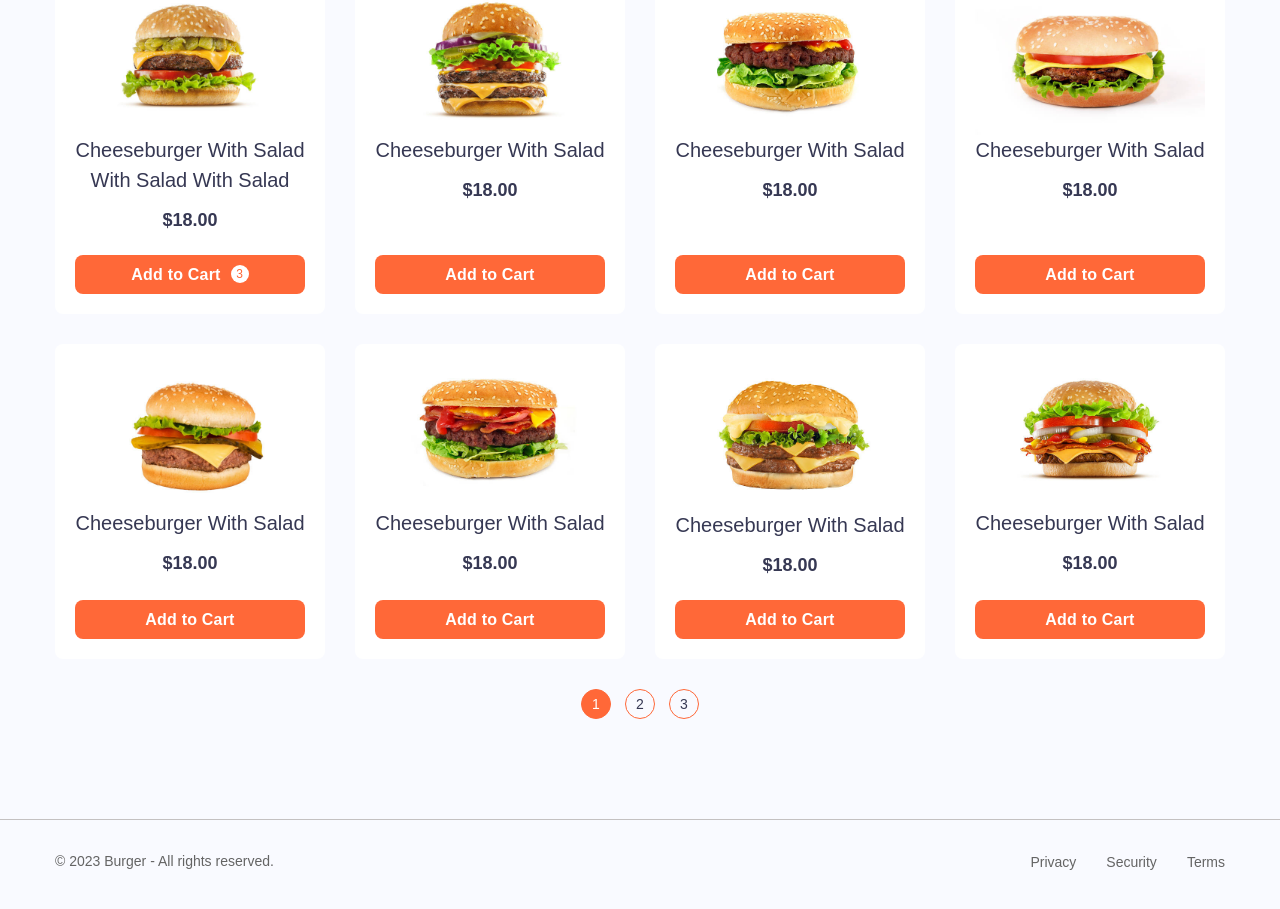
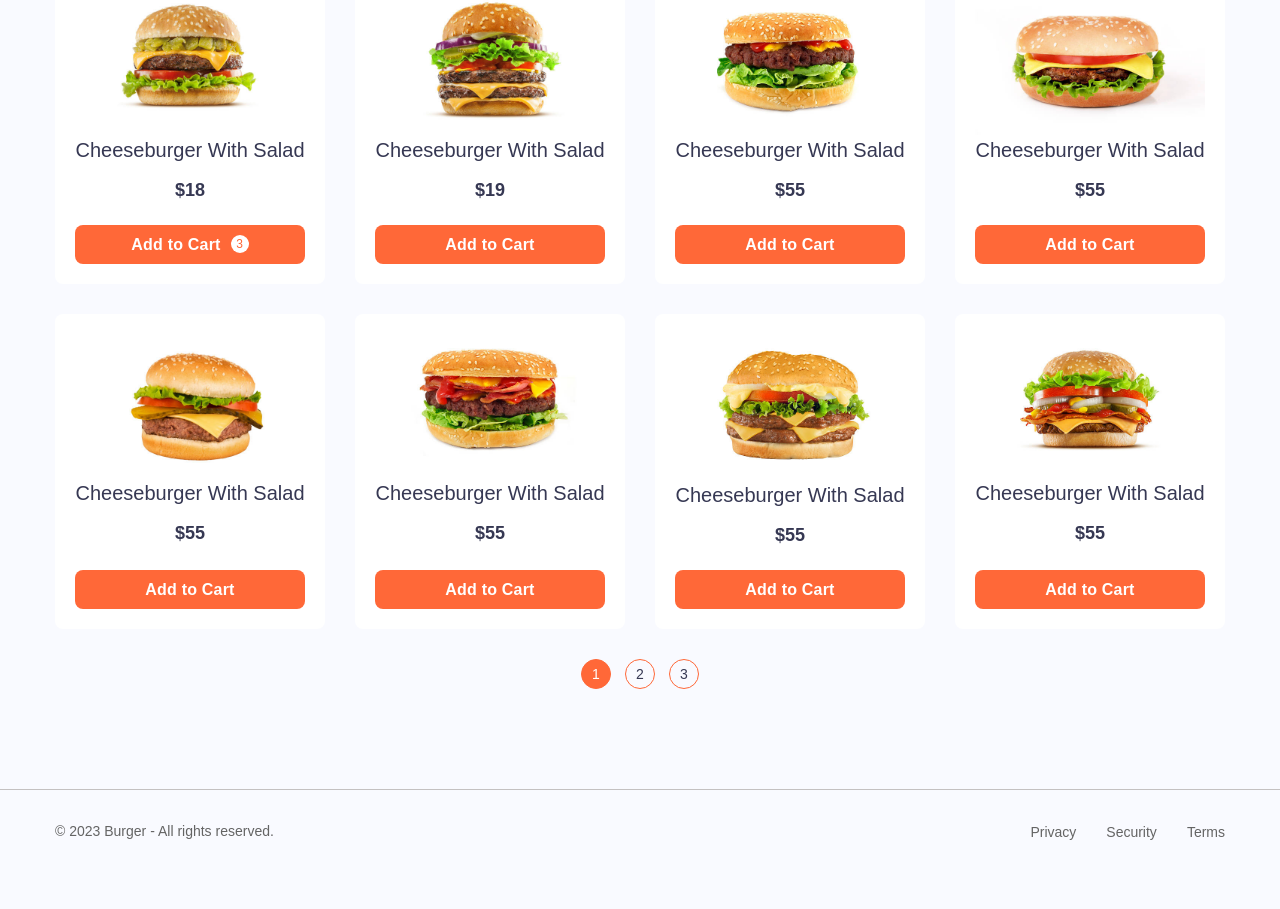
Before and after one commit to Art-Line/react-burger, a React (Create React App) app: page / in a window 1280 px wide. Shown: the part 775-1684 px from the top of the page. After the commit the page ends 1657 px from the top, so only its background shows below. Built offline with nearby package versions, Linux system fonts and the light colour scheme.

Commit message:
create components from main page, props for goods

```diff
--- /dev/null
+++ b/src/components/CatalogItem.jsx
@@ -0,0 +1,14 @@
+function CatalogItem({img, title, price, count}) {
+    return (
+        <div className="catalog-item">
+            <article className="catalog-item__box">
+                <img className="img-responsive" src={img}/>
+                <h3 className="catalog-item__title">{title}</h3>
+                <p className="catalog-item__price">${price}</p>
+                <button className="btn btn_block catalog-item__btn" type="button">Add to Cart {count && <span>{count}</span>}</button>
+            </article>
+        </div>
+    )
+}
+
+export default CatalogItem;
--- /dev/null
+++ b/src/components/Filters.jsx
@@ -0,0 +1,12 @@
+function Filters() {
+    return (
+        <ul className="filters">
+            <li><button className="filters__btn active" type="button">All burgers</button></li>
+            <li><button className="filters__btn" type="button">Simple burgers</button></li>
+            <li><button className="filters__btn" type="button">Double burgers</button></li>
+            <li><button className="filters__btn" type="button">Veggie burgers</button></li>
+            <li><button className="filters__btn" type="button">Spicy burgers</button></li>
+        </ul>
+    )
+}
+export default Filters;
--- /dev/null
+++ b/src/components/Intro.jsx
@@ -0,0 +1,18 @@
+import scooter from '../img/scooter-guy.png';
+
+function Intro() {
+    return (
+        <section className="intro">
+            <div className="intro__info">
+                <h1>super <span>burger</span> delivery service</h1>
+                <p>We provide super fast-delivery service. Let’s use our services right now and get discounts of up to 50%</p>
+                <a className="btn" href="!#">About Delivery</a>
+            </div>
+            <div className="intro__pic">
+                <img className="img-responsive" src={scooter} width="689" height="682" alt="" />
+            </div>
+        </section>
+    )
+}
+
+export default Intro;
--- /dev/null
+++ b/src/components/Paginator.jsx
@@ -0,0 +1,11 @@
+function Paginator() {
+    return (
+        <ul className="paginator">
+            <li><a className="active" href="!#">1</a></li>
+            <li><a href="!#">2</a></li>
+            <li><a href="!#">3</a></li>
+        </ul>
+    )
+}
+
+export default Paginator;
--- /dev/null
+++ b/src/components/Sorting.jsx
@@ -0,0 +1,17 @@
+function Sorting() {
+    return (
+        <div className="sort">
+            <button className="sort__btn" type="button">Sort by: popularity A-Z</button>
+            <ul className="sort__tooltip" style={{ 'display': 'none' }}>
+                <li><button className="sort__tooltip-btn active" type="button">popularity A-Z</button></li>
+                <li><button className="sort__tooltip-btn" type="button">popularity Z-A</button></li>
+                <li><button className="sort__tooltip-btn" type="button">price A-Z</button></li>
+                <li><button className="sort__tooltip-btn" type="button">price Z-A</button></li>
+                <li><button className="sort__tooltip-btn" type="button">alphabet A-Z</button></li>
+                <li><button className="sort__tooltip-btn" type="button">alphabet Z-A</button></li>
+            </ul>
+        </div>
+    )
+}
+
+export default Sorting;
--- a/src/pages/Home.jsx
+++ b/src/pages/Home.jsx
@@ -1,5 +1,9 @@
+import CatalogItem from '../components/CatalogItem';
+import Filters from '../components/Filters';
+import Intro from '../components/Intro';
+import Paginator from '../components/Paginator';
+import Sorting from '../components/Sorting';
 import logo from '../img/logo.svg';
-import scooter from '../img/scooter-guy.png';
 
 function Home() {
     return (
@@ -22,109 +26,57 @@ function Home() {
                     </nav>
                 </header>
                 <main className="main">
-                    <section className="intro">
-                        <div className="intro__info">
-                            <h1>super <span>burger</span> delivery service</h1>
-                            <p>We provide super fast-delivery service. Let’s use our services right now and get discounts of up to 50%</p>
-                            <a className="btn" href="!#">About Delivery</a>
-                        </div>
-                        <div className="intro__pic">
-                            <img className="img-responsive" src={scooter} width="689" height="682" alt="" />
-                        </div>
-                    </section>
+                    <Intro />
                     <section className="catalog">
                         <h2>Our <span>Burgers</span></h2>
                         <div className="catalog__nav">
-                            <ul className="filters">
-                                <li><button className="filters__btn active" type="button">All burgers</button></li>
-                                <li><button className="filters__btn" type="button">Simple burgers</button></li>
-                                <li><button className="filters__btn" type="button">Double burgers</button></li>
-                                <li><button className="filters__btn" type="button">Veggie burgers</button></li>
-                                <li><button className="filters__btn" type="button">Spicy burgers</button></li>
-                            </ul>
-                            <div className="sort">
-                                <button className="sort__btn" type="button">Sort by: popularity A-Z</button>
-                                <ul className="sort__tooltip" style={{'display': 'none'}}>
-                                    <li><button className="sort__tooltip-btn active" type="button">popularity A-Z</button></li>
-                                    <li><button className="sort__tooltip-btn" type="button">popularity Z-A</button></li>
-                                    <li><button className="sort__tooltip-btn" type="button">price A-Z</button></li>
-                                    <li><button className="sort__tooltip-btn" type="button">price Z-A</button></li>
-                                    <li><button className="sort__tooltip-btn" type="button">alphabet A-Z</button></li>
-                                    <li><button className="sort__tooltip-btn" type="button">alphabet Z-A</button></li>
-                                </ul>
-                            </div>
+                            <Filters />
+                            <Sorting />
                         </div>
                         <div className="catalog__list">
-                            <div className="catalog-item">
-                                <article className="catalog-item__box">
-                                    <img className="img-responsive" src="./img/good-01.jpg" />
-                                    <h3 className="catalog-item__title">Cheeseburger With Salad  With Salad  With Salad</h3>
-                                    <p className="catalog-item__price">$18.00</p>
-                                    <button className="btn btn_block catalog-item__btn" type="button">Add to Cart <span>3</span></button>
-                                </article>
-                            </div>
-                            <div className="catalog-item">
-                                <article className="catalog-item__box">
-                                    <img className="img-responsive" src="./img/good-02.jpg" />
-                                    <h3 className="catalog-item__title">Cheeseburger With Salad</h3>
-                                    <p className="catalog-item__price">$18.00</p>
-                                    <button className="btn btn_block catalog-item__btn" type="button">Add to Cart</button>
-                                </article>
-                            </div>
-                            <div className="catalog-item">
-                                <article className="catalog-item__box">
-                                    <img className="img-responsive" src="./img/good-03.jpg" />
-                                    <h3 className="catalog-item__title">Cheeseburger With Salad</h3>
-                                    <p className="catalog-item__price">$18.00</p>
-                                    <button className="btn btn_block catalog-item__btn" type="button">Add to Cart</button>
-                                </article>
-                            </div>
-                            <div className="catalog-item">
-                                <article className="catalog-item__box">
-                                    <img className="img-responsive" src="./img/good-04.jpg" />
-                                    <h3 className="catalog-item__title">Cheeseburger With Salad</h3>
-                                    <p className="catalog-item__price">$18.00</p>
-                                    <button className="btn btn_block catalog-item__btn" type="button">Add to Cart</button>
-                                </article>
-                            </div>
-                            <div className="catalog-item">
-                                <article className="catalog-item__box">
-                                    <img className="img-responsive" src="./img/good-05.jpg" />
-                                    <h3 className="catalog-item__title">Cheeseburger With Salad</h3>
-                                    <p className="catalog-item__price">$18.00</p>
-                                    <button className="btn btn_block catalog-item__btn" type="button">Add to Cart</button>
-                                </article>
-                            </div>
-                            <div className="catalog-item">
-                                <article className="catalog-item__box">
-                                    <img className="img-responsive" src="./img/good-06.jpg" />
-                                    <h3 className="catalog-item__title">Cheeseburger With Salad</h3>
-                                    <p className="catalog-item__price">$18.00</p>
-                                    <button className="btn btn_block catalog-item__btn" type="button">Add to Cart</button>
-                                </article>
-                            </div>
-                            <div className="catalog-item">
-                                <article className="catalog-item__box">
-                                    <img className="img-responsive" src="./img/good-07.jpg" />
-                                    <h3 className="catalog-item__title">Cheeseburger With Salad</h3>
-                                    <p className="catalog-item__price">$18.00</p>
-                                    <button className="btn btn_block catalog-item__btn" type="button">Add to Cart</button>
-                                </article>
-                            </div>
-                            <div className="catalog-item">
-                                <article className="catalog-item__box">
-                                    <img className="img-responsive" src="./img/good-08.jpg" />
-                                    <h3 className="catalog-item__title">Cheeseburger With Salad</h3>
-                                    <p className="catalog-item__price">$18.00</p>
-                                    <button className="btn btn_block catalog-item__btn" type="button">Add to Cart</button>
-                                </article>
-                            </div>
+                            <CatalogItem
+                                img={"./img/good-01.jpg"}
+                                price={18.00}
+                                title="Cheeseburger With Salad"
+                                count={3}
+                            />
+                            <CatalogItem
+                                img={"./img/good-02.jpg"}
+                                price={19.00}
+                                title="Cheeseburger With Salad"
+                            />
+                            <CatalogItem
+                                img={"./img/good-03.jpg"}
+                                price={55.00}
+                                title="Cheeseburger With Salad"
+                            />
+                            <CatalogItem
+                                img={"./img/good-04.jpg"}
+                                price={55.00}
+                                title="Cheeseburger With Salad"
+                            />
+                            <CatalogItem
+                                img={"./img/good-05.jpg"}
+                                price={55.00}
+                                title="Cheeseburger With Salad"
+                            />
+                            <CatalogItem
+                                img={"./img/good-06.jpg"}
+                                price={55.00}
+                                title="Cheeseburger With Salad"
+                            />
+                            <CatalogItem
+                                img={"./img/good-07.jpg"}
+                                price={55.00}
+                                title="Cheeseburger With Salad"
+                            />
+                            <CatalogItem
+                                img={"./img/good-08.jpg"}
+                                price={55.00}
+                                title="Cheeseburger With Salad"
+                            />
                         </div>
-                        <ul className="paginator">
-                            <li><a className="active" href="!#">1</a></li>
-                            <li><a href="!#">2</a></li>
-                            <li><a href="!#">3</a></li>
-                        </ul>
+                        <Paginator />
                     </section>
                 </main>
             </div>
```
